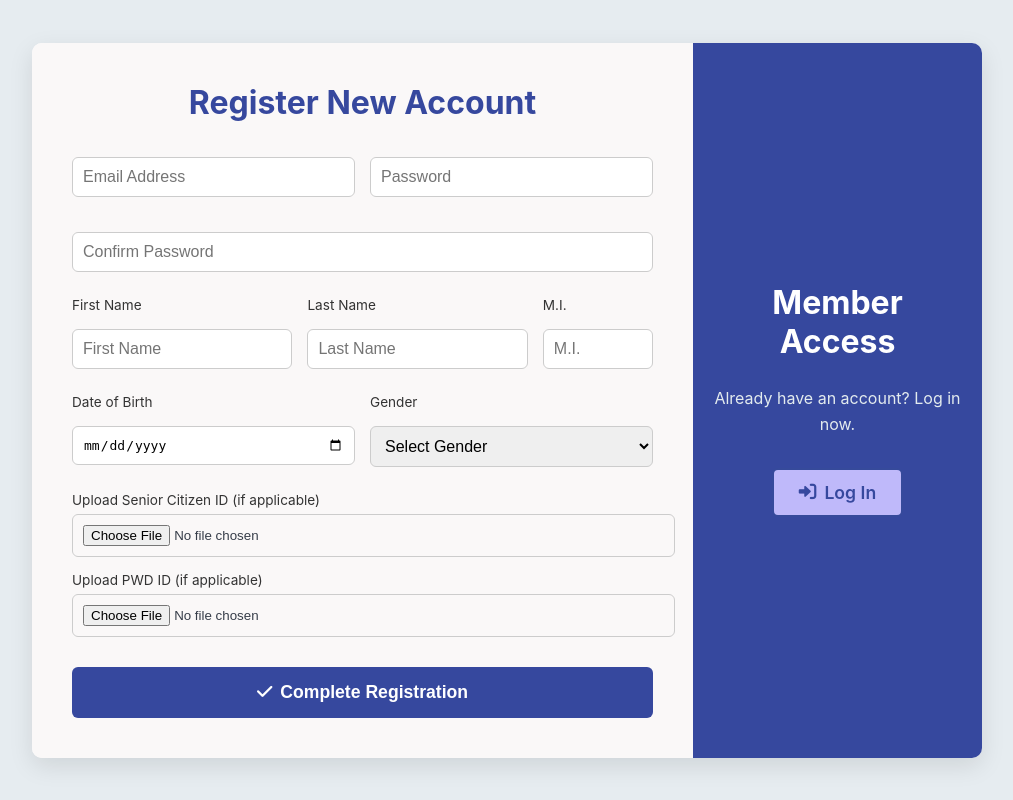
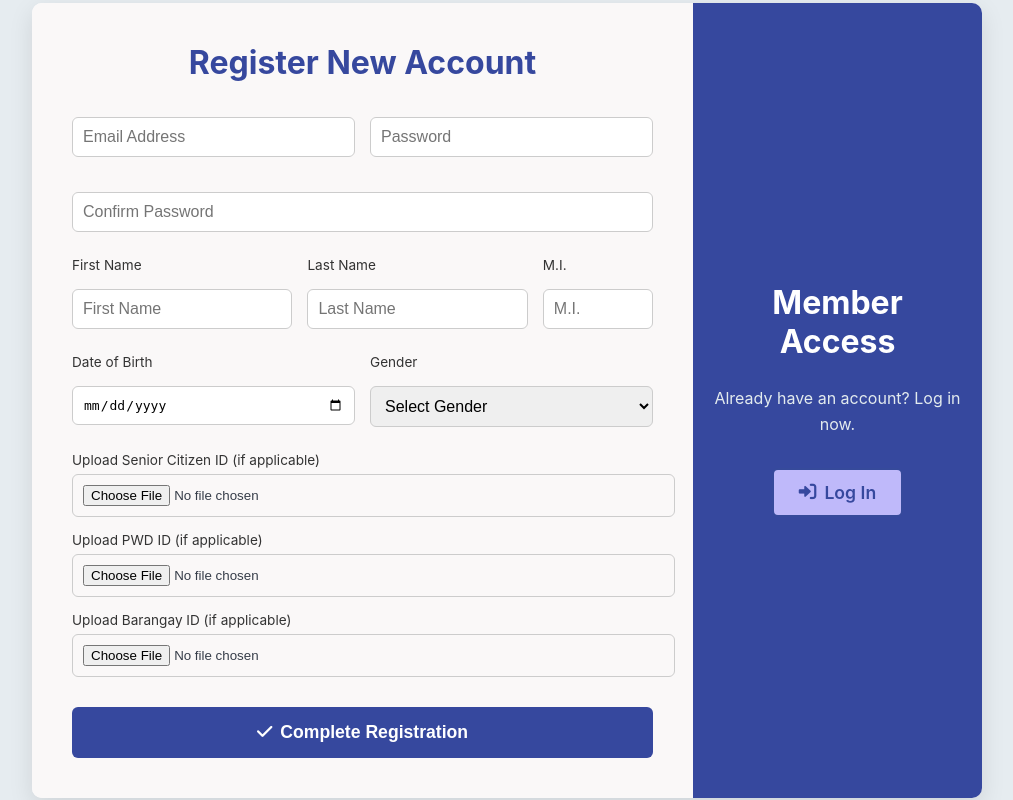
Before and after one commit to veinP/CSIT327-G5-MediServe, a Django app: page /accounts/signup/ in a window 1280 px wide. Shown: the whole page, without its empty margins (133-1146 px from the left). Run offline with Django 5.2, Linux system fonts and the light colour scheme; parts of the project's set-up code (start-up, migrations or seed data) failed here and were passed over.

Commit message:
feature(signup): add barangay ID upload input

```diff
--- a/MediServe/templates/signup.html
+++ b/MediServe/templates/signup.html
@@ -86,9 +86,15 @@
             </div>
 
             <!-- 3.8 Upload PWD ID Input -->
-            <div style="margin-bottom: 30px;">
+            <div style="margin-bottom: 15px;">
                 <label for="pwd_id" style="font-size:0.85rem; text-align:left; margin-bottom:6px; color:#333; display:block;">Upload PWD ID (if applicable)</label>
                 <input id="pwd_id" type="file" name="pwd_id" accept=".jpg,.jpeg,.png,.pdf" style="width:100%; padding:10px; border-radius:6px; border:1px solid #ccc;">
+            </div>
+
+            <!-- 3.9 Upload Barangay ID Input -->
+            <div style="margin-bottom: 30px;">
+                <label for="barangay_id" style="font-size:0.85rem; text-align:left; margin-bottom:6px; color:#333; display:block;">Upload Barangay ID (if applicable)</label>
+                <input id="barangay_id" type="file" name="barangay_id" accept=".jpg,.jpeg,.png,.pdf" style="width:100%; padding:10px; border-radius:6px; border:1px solid #ccc;">
             </div>
 
             <!-- Submit Button -->
```
